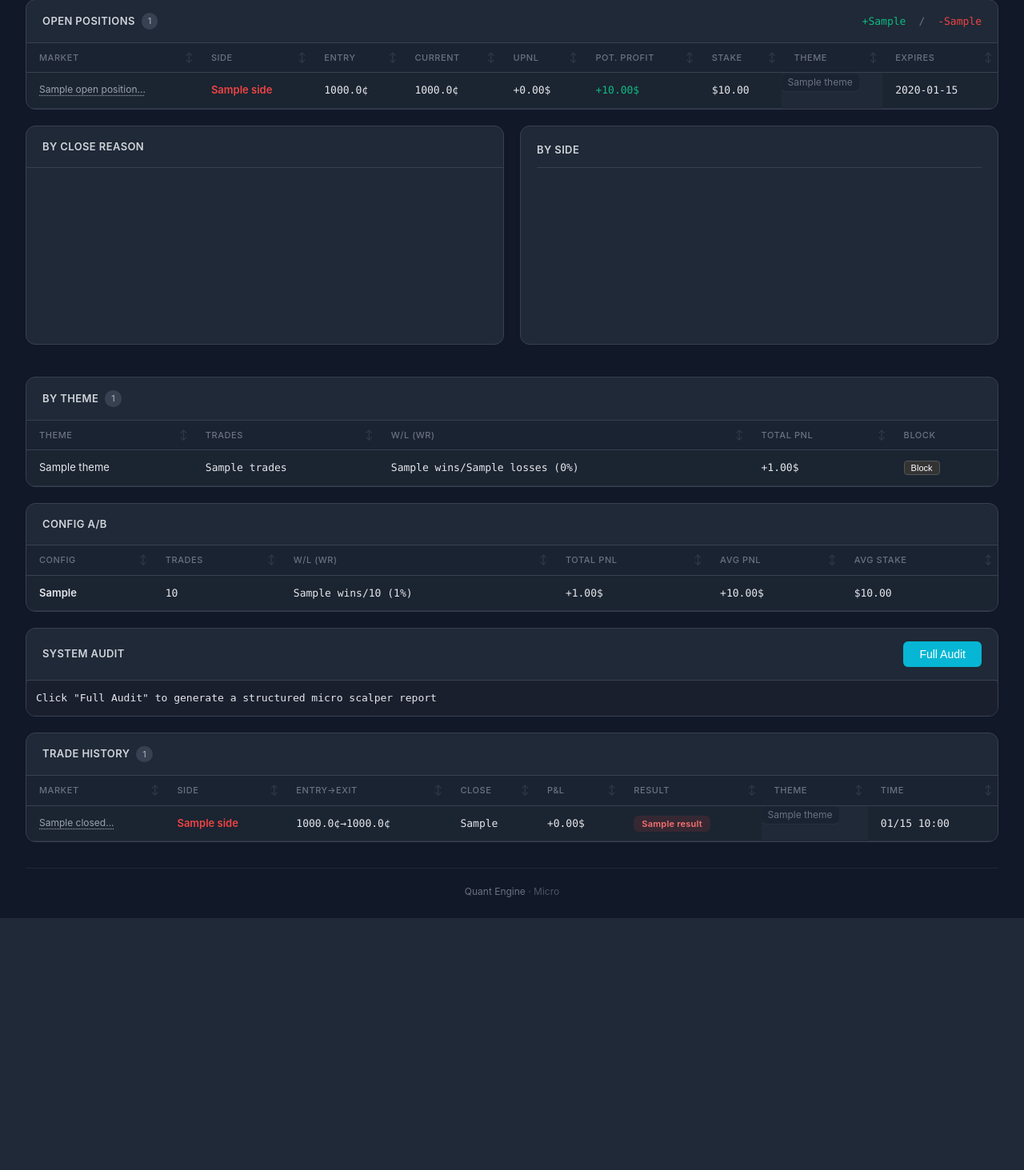
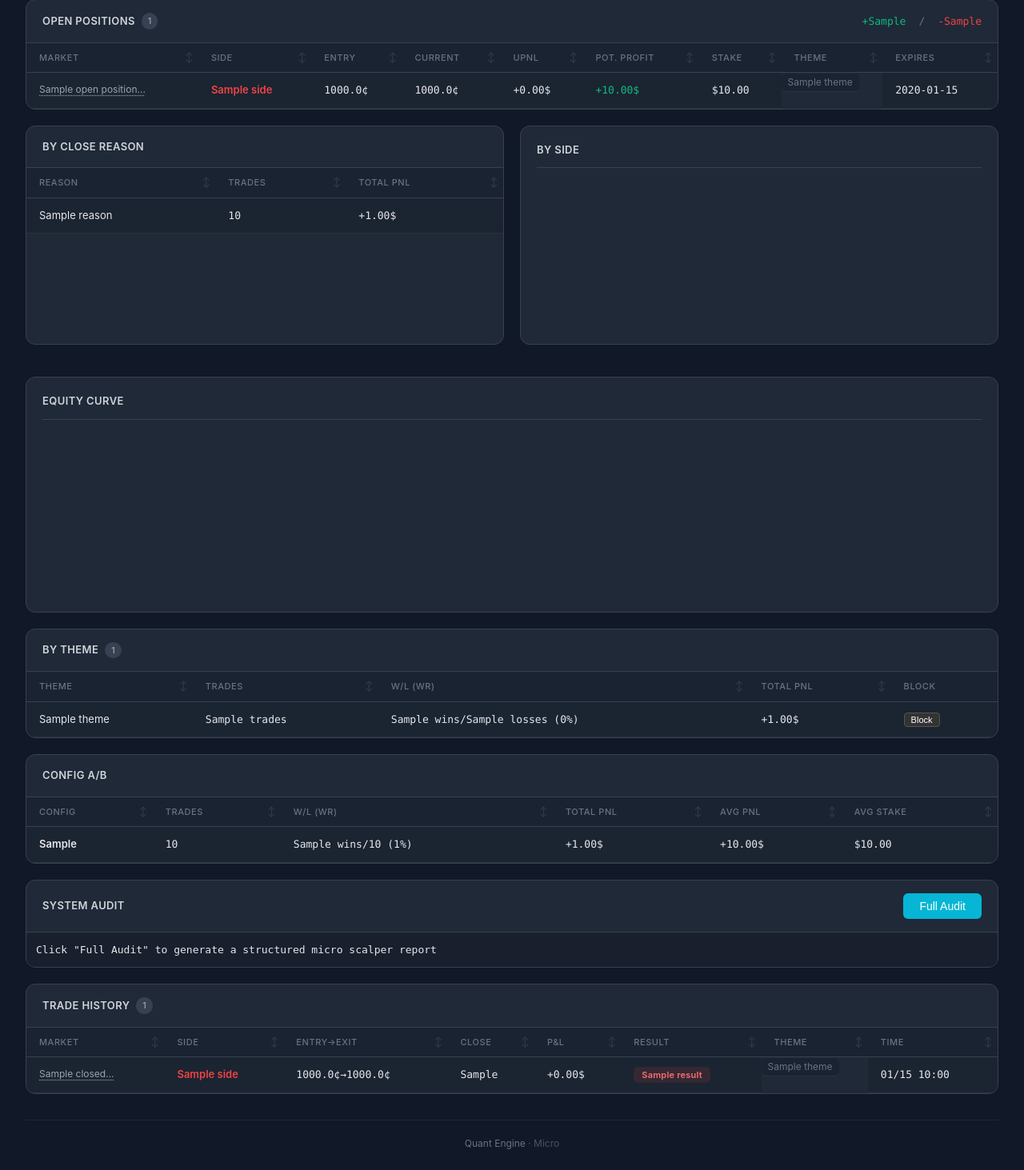
Before and after one commit to Viacheslav21/quant-dashboard, a Python web app: template templates/micro.html in a window 1280 px wide. Shown: the part 633-2096 px from the top of the page at 80% size. Before the commit the page ends 1781 px from the top, so only its background shows below. Run offline with Jinja, Linux system fonts and the light colour scheme; the template is opened without the code that fills it: most values are stand-ins (such as "Sample title", 1, 10 or a date in 2020); a map, chart or similar area stays blank.

Commit message:
imnprove dashboard 2

```diff
--- a/templates/micro.html
+++ b/templates/micro.html
@@ -82,12 +82,29 @@
 <div class="two-col">
   <div class="panel">
     <div class="panel-header"><h2>By Close Reason</h2></div>
-    <div style="height:200px;padding:8px 4px"><canvas id="reasonChart"></canvas></div>
+    <table>
+      <tr><th class="sortable">Reason</th><th class="sortable">Trades</th><th class="sortable">Total PnL</th></tr>
+      {% for r in data.by_reason %}
+      <tr>
+        <td>{{ r.reason }}</td>
+        <td class="num">{{ r.total }}</td>
+        <td class="num" style="color:{{ pc(r.total_pnl|float) }}">{{ "%+.2f"|format(r.total_pnl|float) }}$</td>
+      </tr>
+      {% else %}
+      <tr><td colspan="3" class="empty">No data</td></tr>
+      {% endfor %}
+    </table>
   </div>
   <div class="panel" style="padding:20px">
     <div class="panel-header" style="padding:0 0 12px 0"><h2>By Side</h2></div>
     <div style="height:200px"><canvas id="sideChart"></canvas></div>
   </div>
+</div>
+
+<!-- Equity Curve -->
+<div class="panel" style="padding:20px;margin-bottom:20px">
+  <div class="panel-header" style="padding:0 0 12px 0"><h2>Equity Curve</h2></div>
+  <div style="height:220px"><canvas id="microEquityChart"></canvas></div>
 </div>
 
 <!-- By Theme (full width) -->
@@ -217,18 +234,22 @@ if(dailyData.length > 0){
   });
 }
 
-// By Close Reason bar chart
-var reasonData = {{ data.by_reason|tojson|safe }};
-if(reasonData.length > 0){
-  new Chart(document.getElementById('reasonChart'),{
-    type:'bar',
+// Equity Curve
+var pnlData = {{ pnl_data|safe }};
+if(pnlData.length > 0){
+  new Chart(document.getElementById('microEquityChart'),{
+    type:'line',
     data:{
-      labels:reasonData.map(d=>d.reason+' ('+d.total+')'),
+      labels:pnlData.map(d=>new Date(d.t).toLocaleDateString('en',{month:'short',day:'numeric'})),
       datasets:[{
-        data:reasonData.map(d=>d.total_pnl),
-        backgroundColor:reasonData.map(d=>d.total_pnl>=0?'rgba(6,182,212,0.7)':'rgba(239,68,68,0.7)'),
-        borderColor:reasonData.map(d=>d.total_pnl>=0?'#06B6D4':'#EF4444'),
-        borderWidth:1,borderRadius:4
+        label:'Cumulative P&L',
+        data:pnlData.map(d=>d.cum),
+        fill:true,
+        tension:0.3,
+        borderColor:'#3B82F6',
+        backgroundColor:'rgba(59,130,246,0.08)',
+        pointRadius:pnlData.length>50?0:3,
+        borderWidth:2
       }]
     },
     options:{responsive:true,maintainAspectRatio:false,
```
